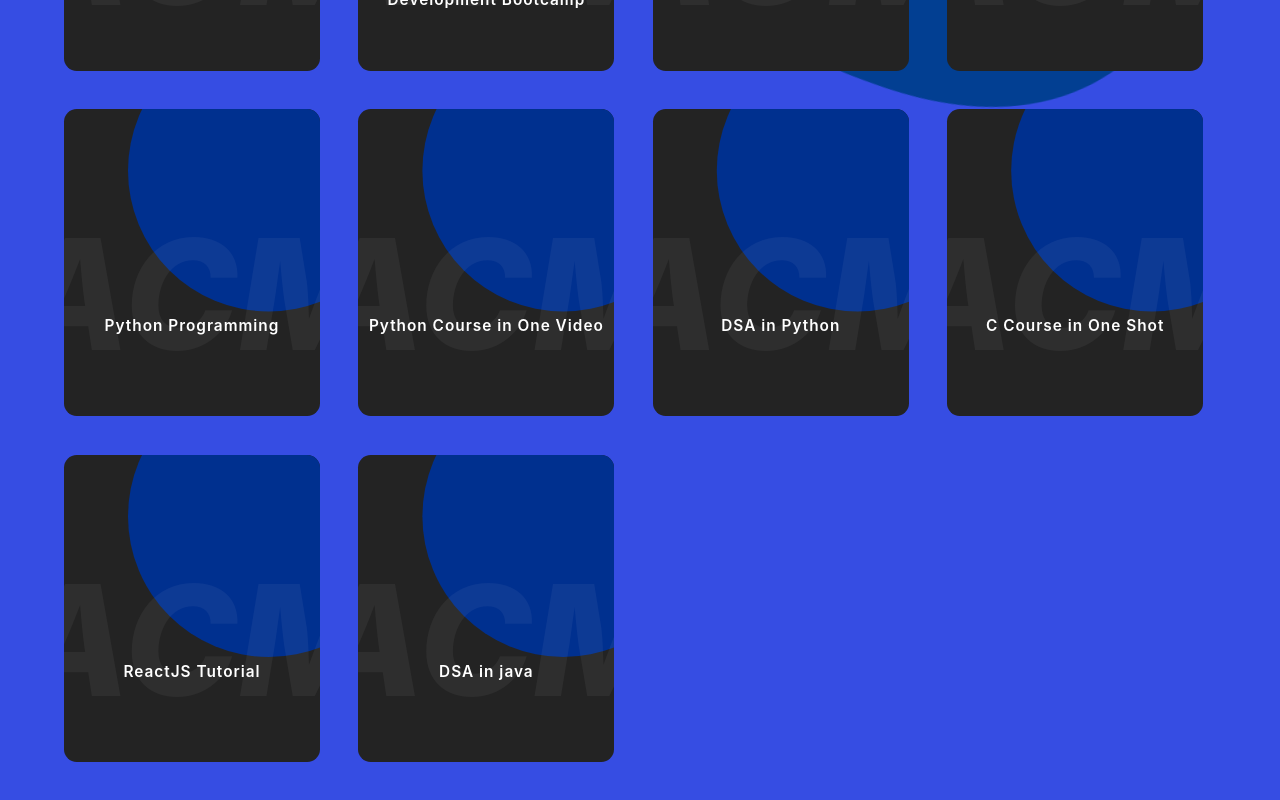
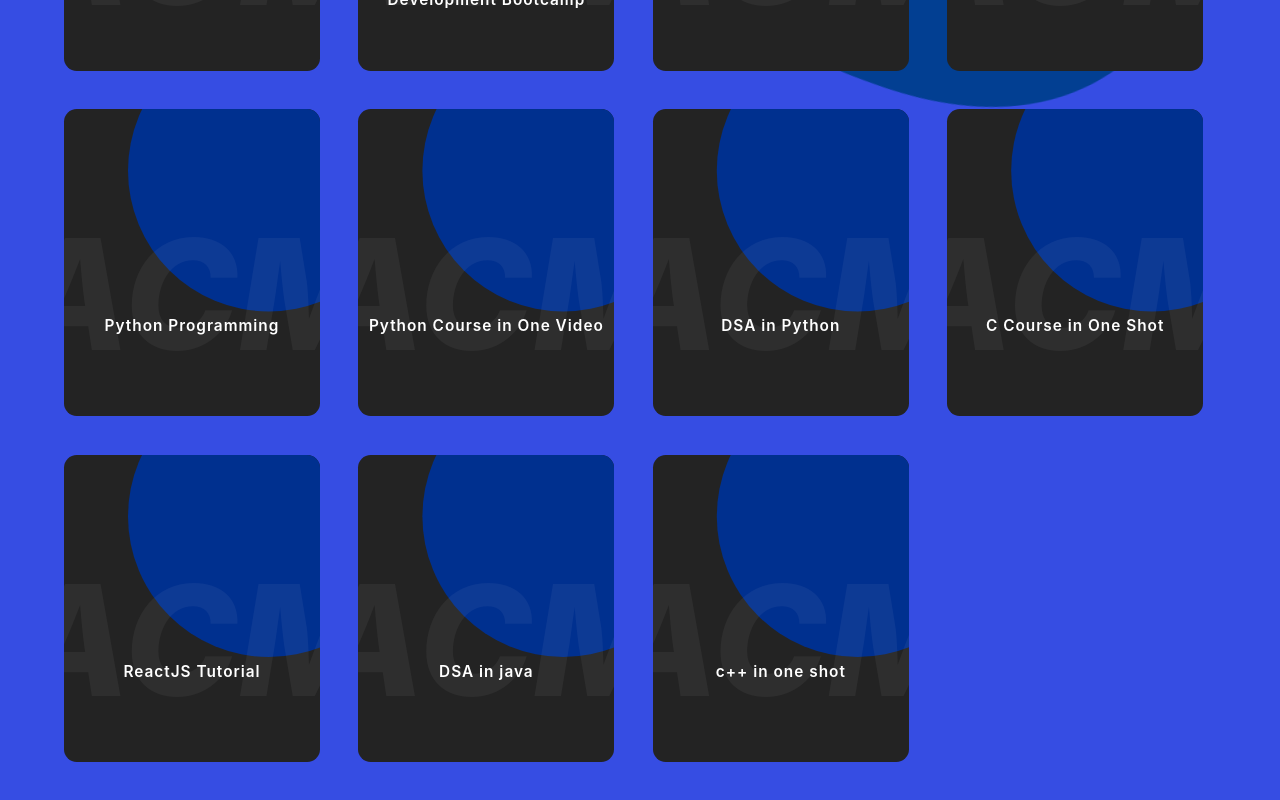
Before and after one commit to ACM-JUIT/Learning-Resources, a React (Create React App) app: page / in a window 1280 px wide. Shown: the part 946-1746 px from the top of the page. Built offline with nearby package versions, Linux system fonts and the light colour scheme.

Commit message:
added a learning resource

```diff
--- a/src/data.js
+++ b/src/data.js
@@ -68,6 +68,10 @@ export const resourcesData = [
   courseName: "DSA in java",
   brief: "A course for those who wants to learn DSA in java",
   link: "https://www.youtube.com/playlist?list=PLUcsbZa0qzu3yNzzAxgvSgRobdUUJvz7p",
-}
-
+},
+{
+  courseName: "c++ in one shot",
+  brief: "A course for students to learn c++",
+  link: "https://youtu.be/yGB9jhsEsr8",
+},
 ];
```
